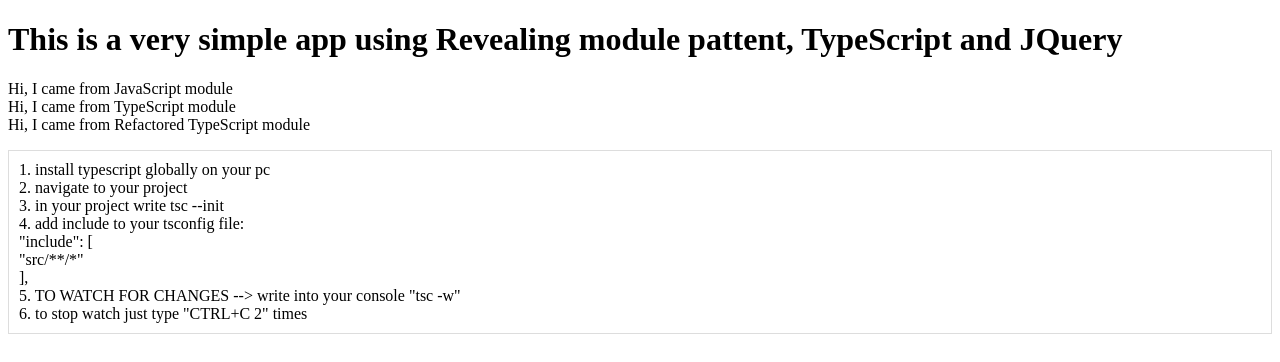
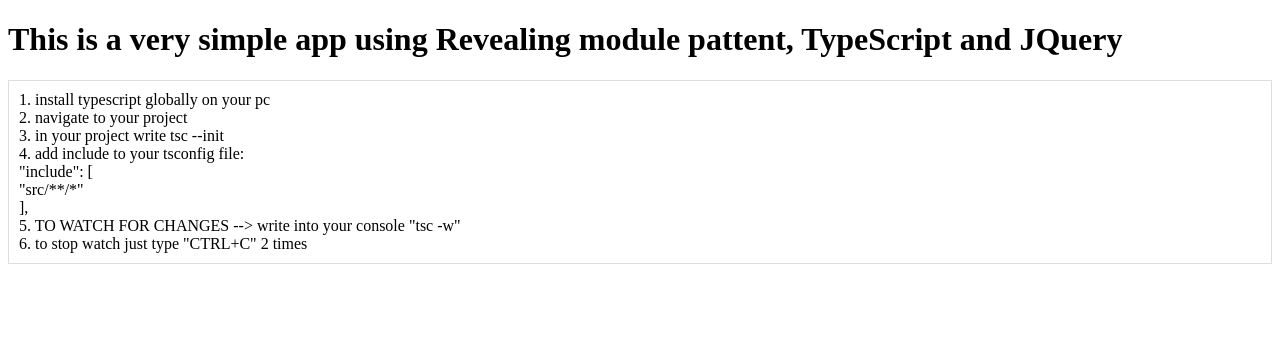
Before and after one commit to jozeflacko/typescript-demo-with-revealing-module-pattern, a plain HTML site: page src/index.html in a window 1280 px wide. Drawn offline with nearby package versions, Linux system fonts and the light colour scheme.

Commit message:
removed files

```diff
--- a/src/index.html
+++ b/src/index.html
@@ -19,7 +19,7 @@
           "src/**/*"<br/>
         ],<br/>
       5. TO WATCH FOR CHANGES --> write into your console "tsc -w"<br/>
-      6. to stop watch just type "CTRL+C 2" times<br/>
+      6. to stop watch just type "CTRL+C" 2 times<br/>
     </p>
 
     <script src="./scripts/index.js" charset="utf-8"></script>
--- a/src/scripts/index.js
+++ /dev/null
@@ -1,14 +0,0 @@
-"use strict";
-var app = {};
-function msg(moduleName) {
-    return "Hi, I came from " + moduleName + " module";
-}
-$(document).ready(function () {
-    var appId = 'app';
-    // our rugular javascript
-    app.javascriptModule.print(appId, msg('JavaScript'));
-    // revealing module pattern with typescript
-    app.typescriptModule1.print(appId, msg('TypeScript'));
-    // refactored typescriptModule1 using classes and interfaces
-    app.typescriptModule2.print(appId, msg('Refactored TypeScript'));
-});
--- a/src/scripts/ts_typescriptModule_1.js
+++ /dev/null
@@ -1,14 +0,0 @@
-"use strict";
-var app = app || {};
-/**
-  Typescript file
-  This is a simple script using Revealing module pattent and TypeScript
-*/
-app.typescriptModule1 = (function () {
-    var print = function (appId, msg) {
-        $(document.getElementById(appId)).append("<div>" + msg + "</div>");
-    };
-    return {
-        print: print
-    };
-})();
--- a/src/scripts/ts_typescriptModule_2.js
+++ /dev/null
@@ -1,14 +0,0 @@
-"use strict";
-var TypescriptModule2 = /** @class */ (function () {
-    function TypescriptModule2() {
-        this.printMsg = function (appId, msg) {
-            $(document.getElementById(appId)).append("<div>" + msg + "</div>");
-        };
-    }
-    TypescriptModule2.prototype.print = function (appId, msg) {
-        this.printMsg(appId, msg);
-    };
-    return TypescriptModule2;
-}());
-var app = app || {};
-app.typescriptModule2 = new TypescriptModule2();
```
Also changed, not shown: src/scripts/ts_typescriptModule.js (deleted, +0 -16 lines), src/scripts/ts_typescriptModule0.js (deleted, +0 -16 lines), src/scripts/typescriptModule.js (deleted, +0 -16 lines).
